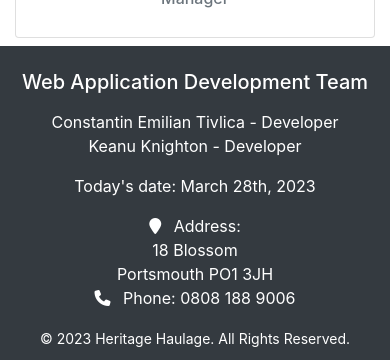
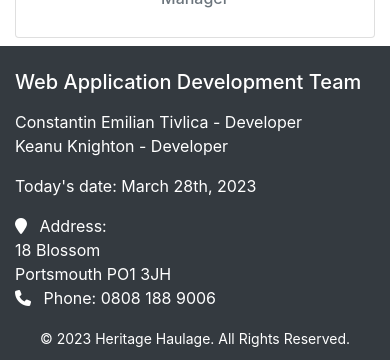
Before and after one commit to Constantin-E-T/Heritage, a React (Create React App) app: page /team in a window 390 px wide. Shown: the part 1678-2038 px from the top of the page. Built offline with nearby package versions, Linux system fonts and the light colour scheme; no server answers; what react-chatbot-kit would draw is missing.

Commit message:
styled the footer and about text

```diff
--- a/src/components/AboutUs.js
+++ b/src/components/AboutUs.js
@@ -4,7 +4,7 @@ import styles from './About.module.css';
 class About extends Component {
   render() {
     return (
-      <div className="text-justify">
+      <div className="text-justify ">
         <div className={`${styles.aboutContainer}`}>
           <h2 className={styles.section__title}>About Us</h2>
           <br></br>
--- a/src/components/Footer.js
+++ b/src/components/Footer.js
@@ -21,7 +21,7 @@ const Footer = () => {
       <footer className="bg-dark text-white py-4">
         <div className="container">
           <div className="row">
-            <div className="col-md-6">
+            <div className="col-md-6 text-justify">
               <h5 className="mb-3">Web Application Development Team</h5>
               <ul className="list-unstyled">
                 {teamData.map((member, index) => (
@@ -34,7 +34,7 @@ const Footer = () => {
                 ))}
               </ul>
             </div>
-            <div className="col-md-6 text-md-right">
+            <div className="col-md-6 text-md-right text-left">
               <p className="mb-3">Today's date: {currentDate}</p>
               <p className="mb-0"> <i className="fa fa-map-marker mr-2" aria-hidden="true"></i> Address:</p>
               <p className="mb-0">18 Blossom </p>
```
